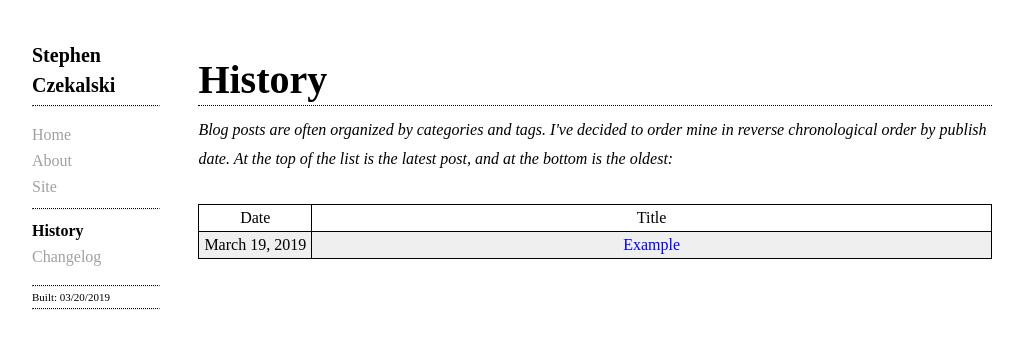
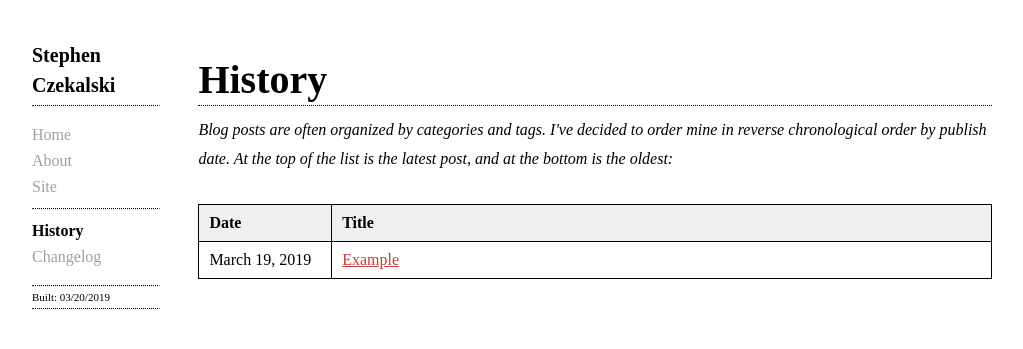
Before and after one commit to stephencz/old-stephencz-com, a Jekyll site: the page built from history.html, in a window 1280 px wide. Shown: the top 349 px of the page, without its empty margins (128-1151 px from the left). Built offline with Jekyll 4.4.1, drawn with Linux system fonts in a browser that asks for light colours; nearby versions of some CDN libraries; some web fonts are replaced.

Commit message:
Changed link color

```diff
--- a/_sass/post.scss
+++ b/_sass/post.scss
@@ -45,12 +45,12 @@
 .post-wrapper > .post-body a:link
 {
     color: $link-color;
-    text-decoration: none;
+    text-decoration: underline;
 }
 
 .post-wrapper > .post-body a:hover
 {
-    color: $font-color;
+    color: $hover-color;
 }
 
 .post-wrapper > .post-body > p
@@ -184,24 +184,17 @@
     font-size: 1.6em;
 }
 
-
 .post-wrapper > .post-body > table td,
 .post-wrapper > .post-body > table th
 {
     border: 1px solid #000;
-    padding: 5px 5px;
+    padding: 10px;
 }
-
-.post-wrapper > .post-body > table tr:nth-child(even)
-{
-    background: #efefef;
-}
-
 
 .post-wrapper > .post-body > table thead th
 {
     color: $font-color;
-    background-color: $meta-color;
+    background-color: #efefef;
     font-weight: 700;
 }
 
--- a/assets/css/base.scss
+++ b/assets/css/base.scss
@@ -9,7 +9,8 @@ $line-height: 1.8em;
 
 $font-color: #000;
 $meta-color: #a0a0a0;
-$link-color: #00f;
+$link-color: #ca3c3c;
+$hover-color: #ff0000;
 $faded-color: rgba(1, 1, 1, 0.2);
 
 $h1-size: 4em;
@@ -70,7 +71,7 @@ a:link
 
 a:hover
 {
-    color: $font-color;
+    color: $hover-color;
 }
 
 @import "format";
--- a/history.html
+++ b/history.html
@@ -8,14 +8,19 @@ title: History
   is the oldest:
 </em></p>
 <table style="text-align: center;">
+  <thead>
     <tr>
-    <th>Date</th>
-    <th>Title</th>
+      <th style="text-align: left;">Date</th>
+      <th style="text-align: left;">Title</th>
     </tr>
+  </thead>
+  <tbody>
   {% for post in site.posts %}
     <tr>
-    <td class="smallest">{{ post.date | date: "%B %-d, %Y"}}</td>
-    <td><a href="{{ post.url }}">{{ post.title }}</a></td>
+      <td class="smallest" style="padding-right: 20px;">{{ post.date | date: "%B %-d, %Y"}}</td>
+      <td style="text-align: left;"><a href="{{ post.url }}">{{ post.title }}</a></td>
     </tr>
   {% endfor %}
+</tbody>
+
 </table>
```
Lines whose indentation alone changed are shown as unchanged.
